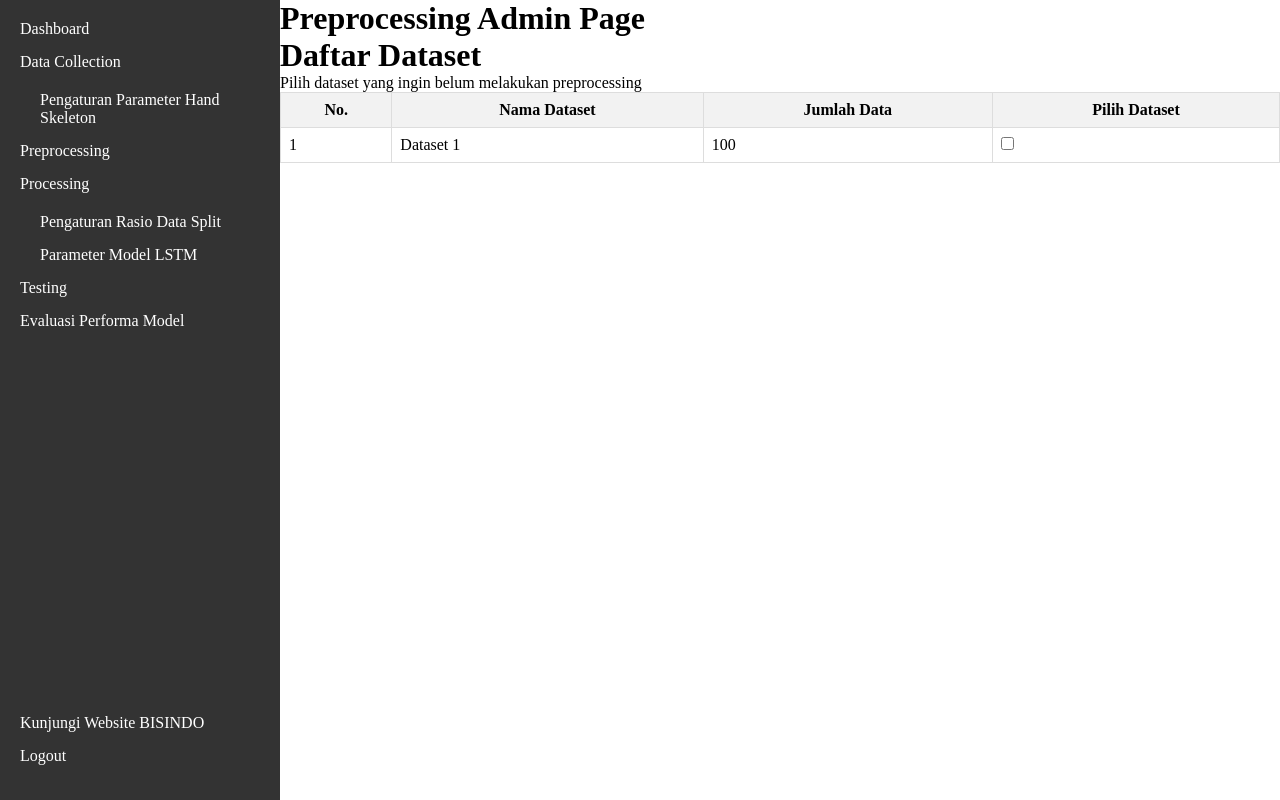
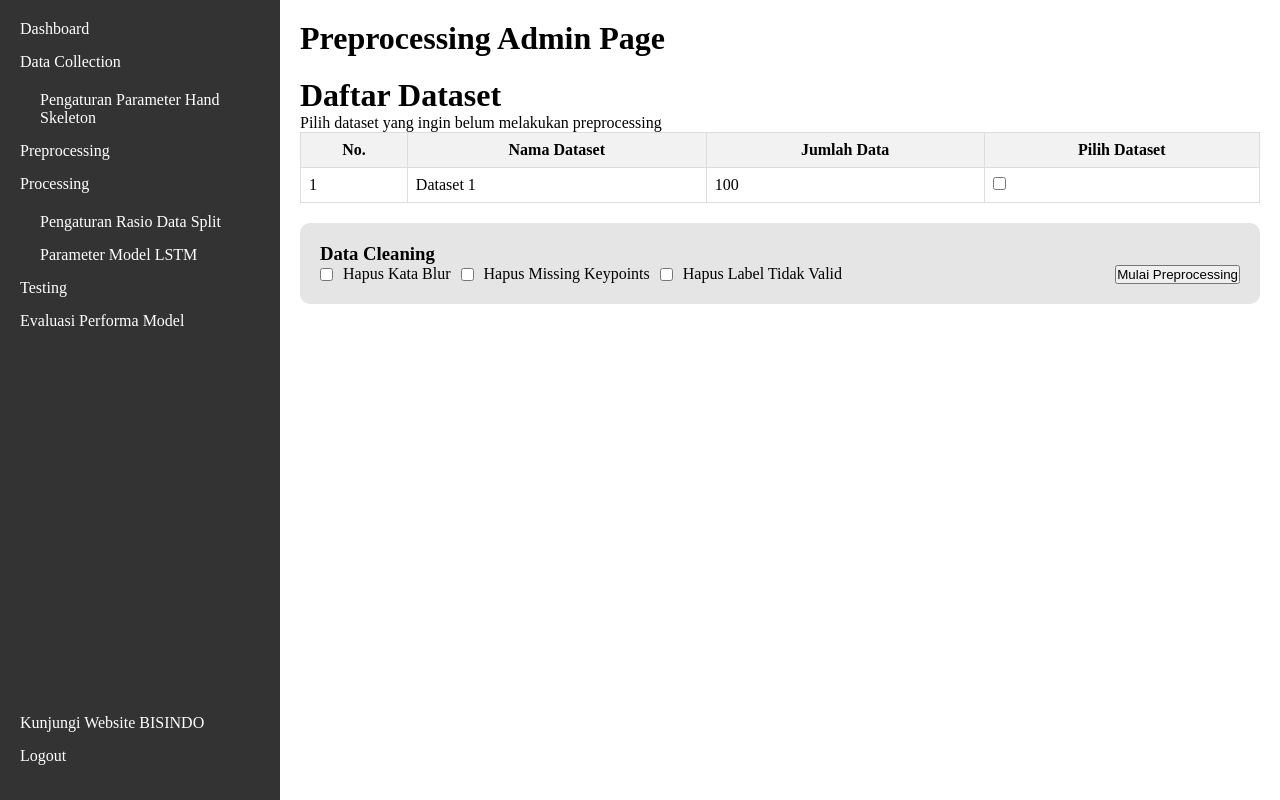
Before and after one commit to srmpandejlaki/BISINDO, a React (Vite) app in the folder frontend/: page /admin/preprocessing in a window 1280 px wide. Built offline with nearby package versions, Linux system fonts and the light colour scheme.

Commit message:
update halaman preprocessing

```diff
--- /dev/null
+++ b/frontend/src/features/preprocessing/components/ParameterSetting.jsx
@@ -0,0 +1,28 @@
+import React from "react";
+
+function ParameterSetting() {
+  return (
+    <div className="parameter-setting">
+      <h3 className="title-data-cleaning">Data Cleaning</h3>
+      <div className="section-parameter">
+        <div className="main-parameter">
+          <div className="parameter">
+            <input type="checkbox" />
+            <p>Hapus Kata Blur</p>
+          </div>
+          <div className="parameter">
+            <input type="checkbox" />
+            <p>Hapus Missing Keypoints</p>
+          </div>
+          <div className="parameter">
+            <input type="checkbox" />
+            <p>Hapus Label Tidak Valid</p>
+          </div>
+        </div>
+        <button className="btn-start-preprocessing">Mulai Preprocessing</button>
+      </div>
+    </div>
+  )
+}
+
+export default ParameterSetting;
--- /dev/null
+++ b/frontend/src/features/preprocessing/pages/Preprocessing.scss
@@ -0,0 +1,29 @@
+
+
+.preprocessing-admin {
+  display: flex;
+  flex-direction: column;
+  gap: 20px;
+}
+
+.parameter-setting {
+  background-color: #e5e5e5;
+  padding: 20px;
+  border-radius: 10px;
+}
+
+.section-parameter {
+  display: flex;
+  gap: 10px;
+  justify-content: space-between;
+}
+
+.main-parameter {
+  display: flex;
+  gap: 10px;
+}
+
+.parameter {
+  display: flex;
+  gap: 10px;
+}
--- a/frontend/src/features/preprocessing/pages/PreprocessingAdmin.jsx
+++ b/frontend/src/features/preprocessing/pages/PreprocessingAdmin.jsx
@@ -1,11 +1,13 @@
 import React from "react";
 import ListsDataset from "../components/ListsDataset";
+import ParameterSetting from "../components/ParameterSetting";
 
 function PreprocessingAdmin() {
   return (
-    <div>
+    <div className="content preprocessing-admin">
       <h1>Preprocessing Admin Page</h1>
       <ListsDataset />
+      <ParameterSetting />
     </div>
   );
 }
```
